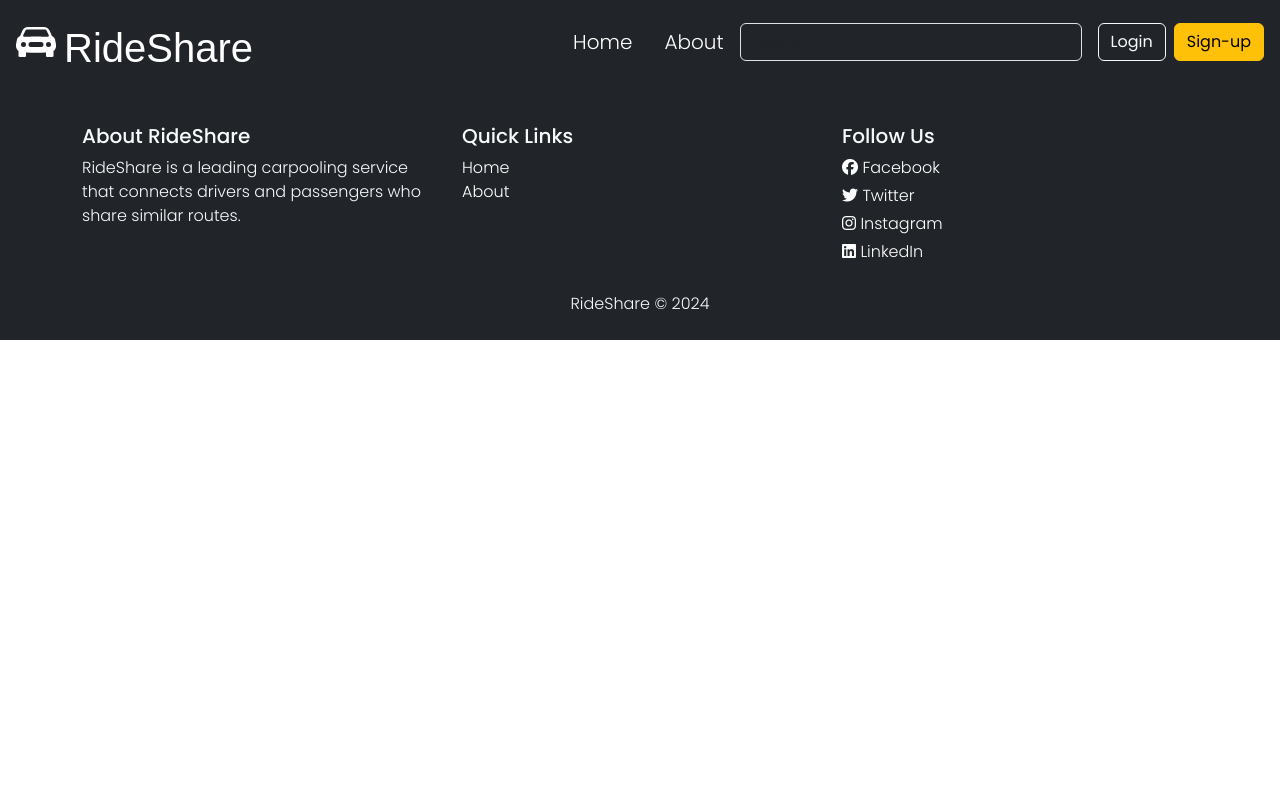
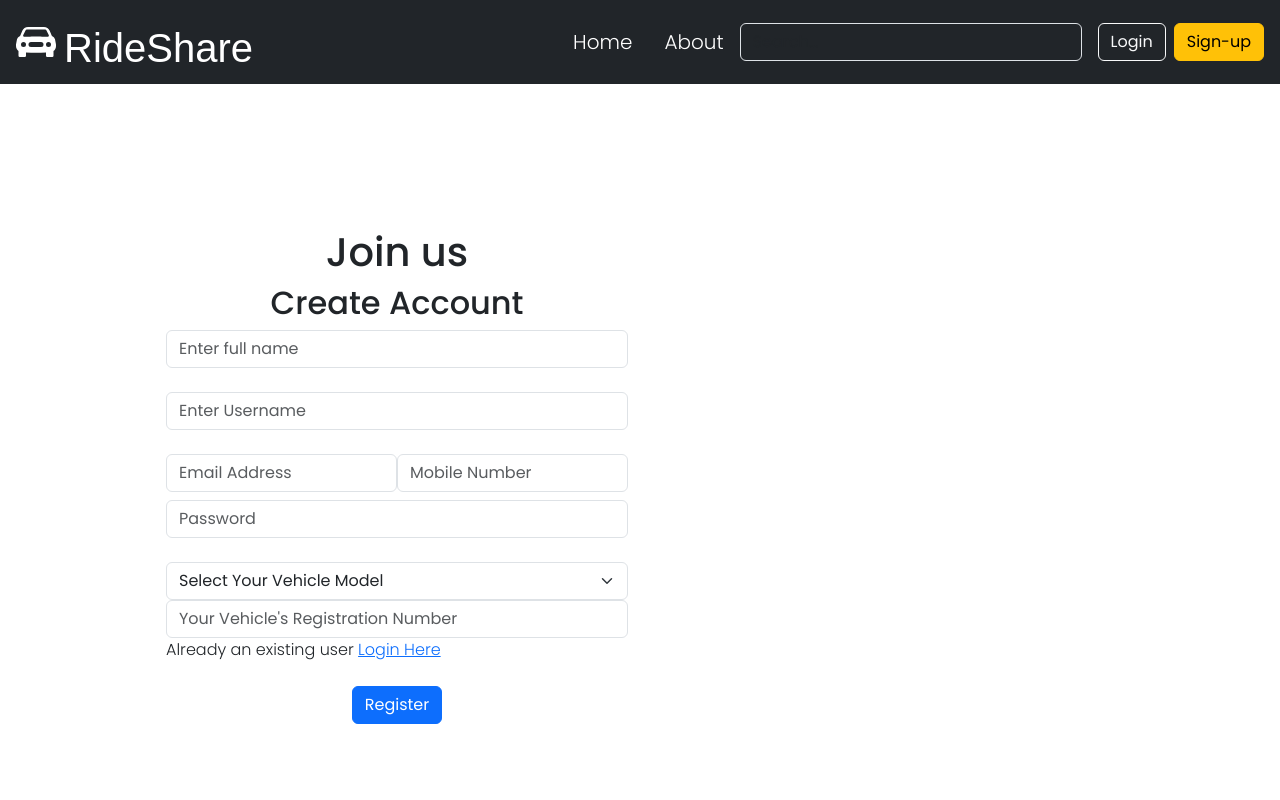
Before and after one commit to MarthaPavan/RideShare, a React (Create React App) app in the folder CarPooling/frontend/: page /join in a window 1280 px wide. Shown: the top 800 px of the page. Built offline with nearby package versions, Linux system fonts and the light colour scheme; a web font is replaced by a local one.

Commit message:
added another signup form

```diff
--- a/CarPooling/frontend/public/index.html
+++ b/CarPooling/frontend/public/index.html
@@ -6,8 +6,8 @@
   <link rel="icon" href="%PUBLIC_URL%/favicon.ico" />
   <meta name="viewport" content="width=device-width, initial-scale=1" />
   <meta name="theme-color" content="#000000" />
-  <meta name="description" content="Web site created using create-react-app" />
-  <title>React App</title>
+  <meta name="description" content="Car pool your way" />
+  <title>RideShare</title>
 </head>
 
 <body>
--- a/CarPooling/frontend/src/App.js
+++ b/CarPooling/frontend/src/App.js
@@ -13,6 +13,7 @@ import GetStarted from "./components/GetStarted";
 import ForgotPassword from "./components/ForgotPassword";
 import CreateAccount from "./components/CreateAccount";
 import SignUpSuccess from "./components/SignUpSuccess";
+import JoinUs from "./components/JoinUs";
 const App = () => {
   const [status, setStatus] = useState(false);
   return (
@@ -26,6 +27,7 @@ const App = () => {
         <Route exact path='/Forgot' element={<ForgotPassword/>}/>
         <Route exact path="/create-account" element={<CreateAccount/>}/>
         <Route exact path="/SignUpSuccess" element={<SignUpSuccess/>}/>
+          <Route exact path="/join" element={<JoinUs/>}/>
       </Routes>
       <Footer />
     </Router>
--- a/CarPooling/frontend/src/components/CreateAccount.js
+++ b/CarPooling/frontend/src/components/CreateAccount.js
@@ -41,7 +41,9 @@ function CreateAccount() {
         console.log(err);
       });
   };
-  const handleSelect = () => {};
+  const handleSelect = () => {
+    navigate("/Login");
+  };
   return (
     <Container>
       <Row>
@@ -110,7 +112,7 @@ function CreateAccount() {
           <br />
           <p>
             Already an existing user?
-            <Link onClick={handleSelect()}>Login Here</Link>
+            <Link to = "/" onClick={handleSelect}>Login Here</Link>
           </p>
         </Col>
 
--- a/CarPooling/frontend/src/components/JoinUs.js
+++ b/CarPooling/frontend/src/components/JoinUs.js
@@ -1,33 +1,102 @@
 import React from "react";
-import { useNavigate } from "react-router-dom";
-import { Container, Row, Col, Button } from "react-bootstrap";
+import {Link, useNavigate} from "react-router-dom";
+import {Container, Row, Col, Button, FormGroup, Form} from "react-bootstrap";
+import axios from "axios";
+const JoinUs = () => {
+    const [form, setForm] = React.useState({
+        fullName : "",
+        userName : "",
+        emailId : "",
+        isEmployee : true,
+        password : "",
+        phoneNumber : "",
+        vehicleType : "",
+        vehicleNumber : ""
+    });
+  const navigate = useNavigate();
+  const handleSignUp = async  (e) => {
+      e.preventDefault()
+      form.phoneNumber = parseInt(form.phoneNumber)
+      console.log(form)
+      // await axios.post("http://localhost:1000/get-started/signup",form).then((res)=>{
+      //     if(res.status === 200 && res.data.status === "success")
+      //         navigate("/Login");
+      //     else
+      //         alert("unsuccess")
+      // })
 
-const JoinUs = () => {
-  const navigate = useNavigate();
-  const handleClick = () => {
-    navigate("/GetStarted");
   };
-
+const handleChange = (e) => {
+        setForm((prevState) => {return { ...prevState, [e.target.name]: e.target.value }});
+}
+const handleClick = ()=>{
+    navigate("/Login");
+}
   return (
     <Container>
       <Row className="text-center my-5">
-        <Col>
+        <Col className="m-5 p-5">
           <h1>Join us</h1>
+            <h2>Create Account</h2>
+            <Form onSubmit={handleSignUp}>
+                <Form.Group>
+                    <Form.Control
+                            type="text"
+                            name = "fullName"
+                            placeholder="Enter full name"
+                            value={form.fullName}
+                            onChange={handleChange}
+                        ></Form.Control><br/>
+                        <Form.Control
+                            type="text"
+                            name = "userName"
+                            placeholder="Enter Username"
+                            value={form.userName}
+                            onChange={handleChange}
+                        ></Form.Control><br/>
+                    <FormGroup className="d-inline-flex mb-2">
+                    <Form.Control
+                        type="email"
+                        name = "emailId"
+                        placeholder="Email Address"
+                        value={form.emailId}
+                        onChange={handleChange}
+                        ></Form.Control>
+                        <Form.Control
+                        type="tel"
+                        name = "phoneNumber"
+                        placeholder="Mobile Number"
+                        value={form.phoneNumber}
+                        onChange={handleChange}
+                        ></Form.Control>
+                    </FormGroup>
+                    <Form.Control
+                        type="password"
+                        name = "password"
+                        placeholder="Password"
+                        value={form.password}
+                        onChange={handleChange}
+                    ></Form.Control><br/>
+
+    <Form.Select aria-label="Default select example">
+      <option>Select Your Vehicle Model</option>
+      <option value="1">Sedan</option>
+      <option value="2">HatchBack</option>
+      <option value="3">SUV</option>
+    </Form.Select>
+                    <Form.Control
+                        type="text"
+                        name="vehicleNumber"
+                        placeholder="Your Vehicle's Registration Number"
+                        value={form.vehicleNumber}
+                        onChange={handleChange}
+                    ></Form.Control>
+                </Form.Group>
+            </Form>
+            <div className={"text-start"}>Already an existing user <Link to = "#" onClick={handleClick}>Login Here</Link></div><br/>
+            <Button variant="primary" className="align-items-end" type="submit">Register</Button>
         </Col>
-      </Row>
-      <Row className="text-center mb-4">
-        <Col>
-          <p>Help us in creating an impact</p>
-        </Col>
-      </Row>
-      <Row className="mb-4">
-        <Col md={6}>
-          <div className="text-center mt-4">
-            <Button variant="primary" onClick={handleClick}>
-              Join us
-            </Button>
-          </div>
-        </Col>
+      <Col></Col>
       </Row>
     </Container>
   );
```
